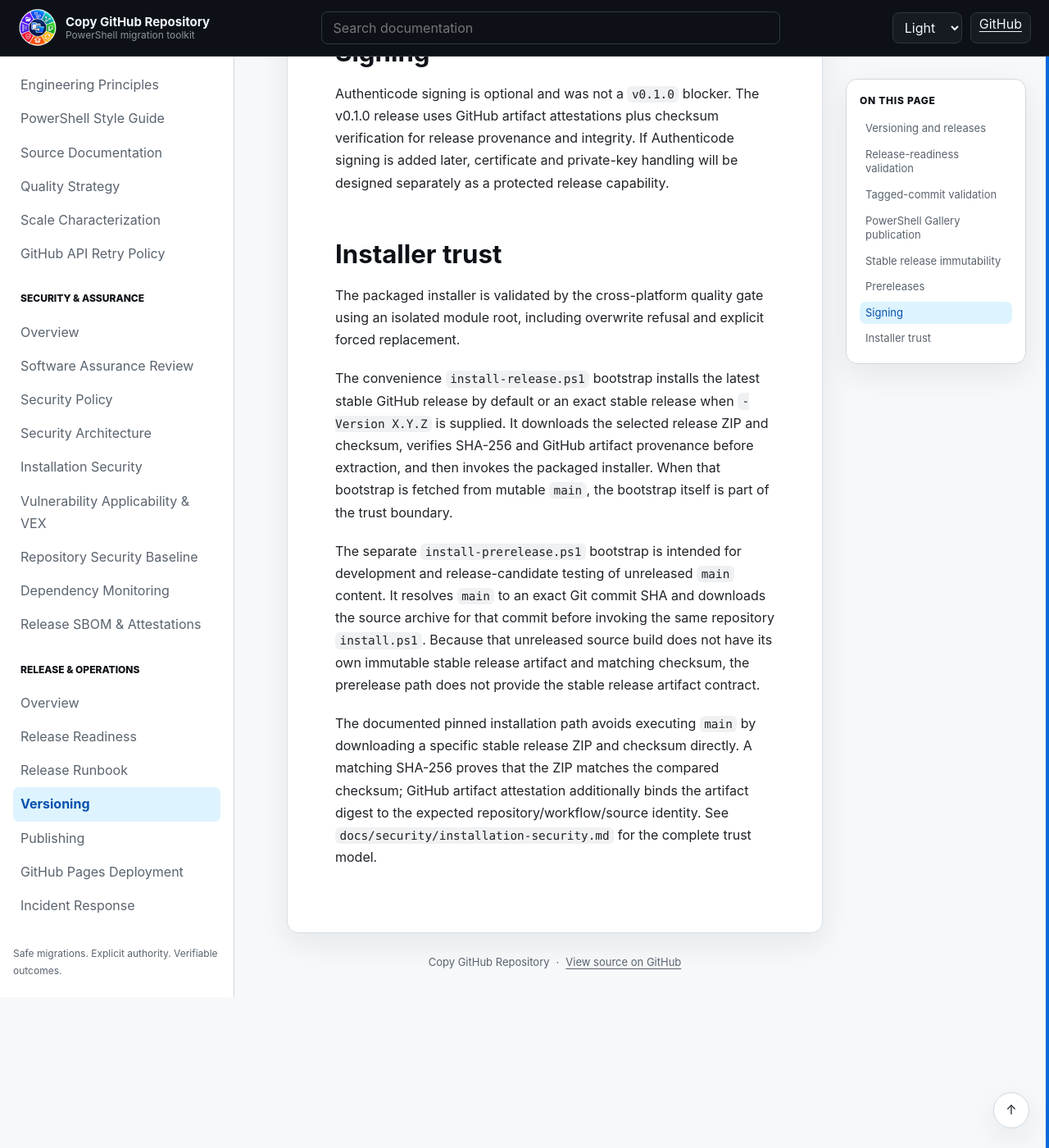
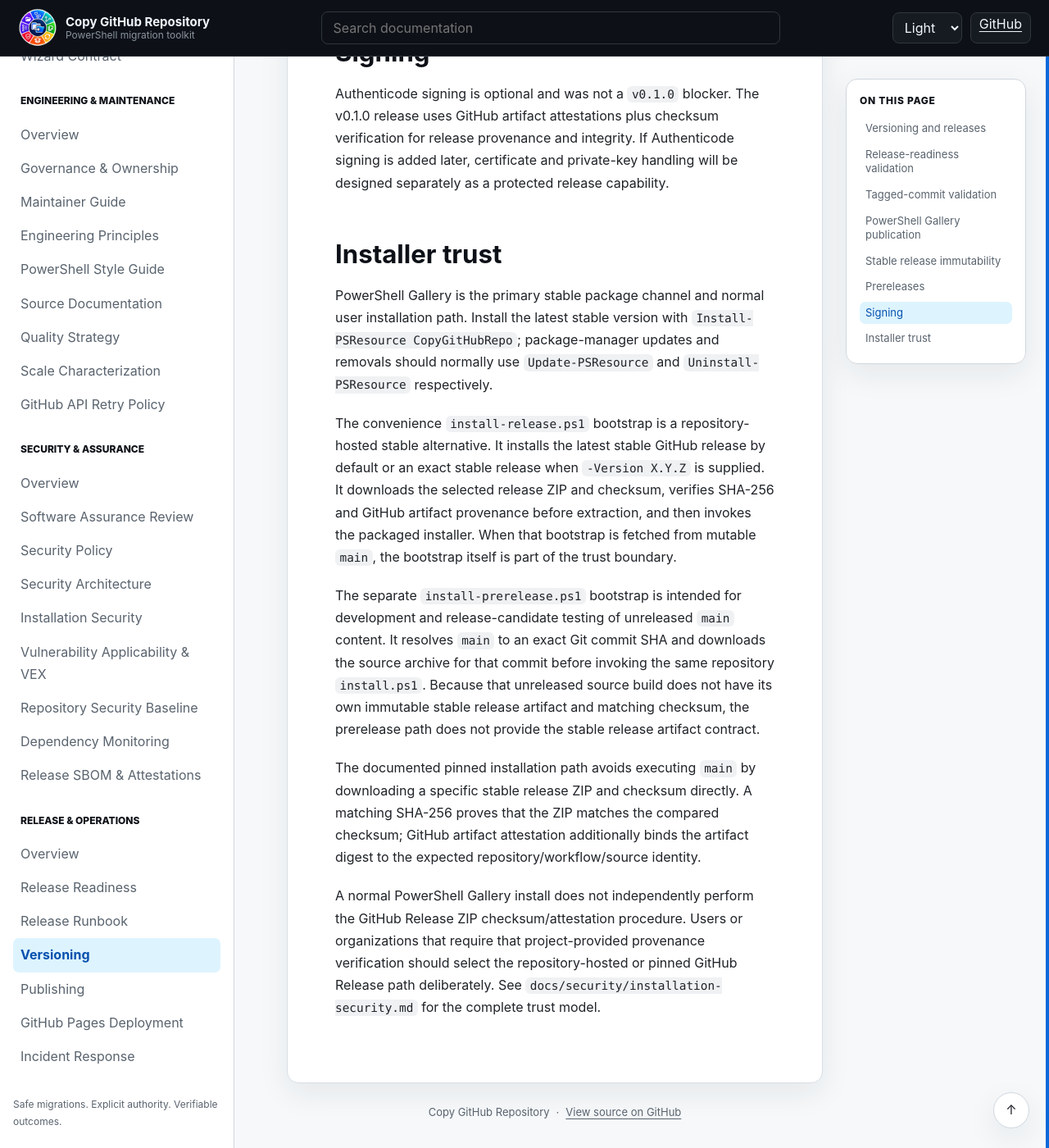
Before and after one commit to infoconex/copy-github-repo, a Jekyll site: the page built from docs/release/versioning.md, in a window 1280 px wide and 1400 px high, scrolled down 3668 px. Shown: the whole window at 82% size. Built offline with Jekyll 4.4.1, drawn with Linux system fonts in a browser that asks for light colours; our own code applies the rules of GitHub Pages for plain Markdown files.

Commit message:
Align release docs with Gallery installation

```diff
--- a/docs/release/versioning.md
+++ b/docs/release/versioning.md
@@ -64,10 +64,12 @@ Authenticode signing is optional and was not a `v0.1.0` blocker. The v0.1.0 rele
 
 ## Installer trust
 
-The packaged installer is validated by the cross-platform quality gate using an isolated module root, including overwrite refusal and explicit forced replacement.
+PowerShell Gallery is the primary stable package channel and normal user installation path. Install the latest stable version with `Install-PSResource CopyGitHubRepo`; package-manager updates and removals should normally use `Update-PSResource` and `Uninstall-PSResource` respectively.
 
-The convenience `install-release.ps1` bootstrap installs the latest stable GitHub release by default or an exact stable release when `-Version X.Y.Z` is supplied. It downloads the selected release ZIP and checksum, verifies SHA-256 and GitHub artifact provenance before extraction, and then invokes the packaged installer. When that bootstrap is fetched from mutable `main`, the bootstrap itself is part of the trust boundary.
+The convenience `install-release.ps1` bootstrap is a repository-hosted stable alternative. It installs the latest stable GitHub release by default or an exact stable release when `-Version X.Y.Z` is supplied. It downloads the selected release ZIP and checksum, verifies SHA-256 and GitHub artifact provenance before extraction, and then invokes the packaged installer. When that bootstrap is fetched from mutable `main`, the bootstrap itself is part of the trust boundary.
 
 The separate `install-prerelease.ps1` bootstrap is intended for development and release-candidate testing of unreleased `main` content. It resolves `main` to an exact Git commit SHA and downloads the source archive for that commit before invoking the same repository `install.ps1`. Because that unreleased source build does not have its own immutable stable release artifact and matching checksum, the prerelease path does not provide the stable release artifact contract.
 
-The documented pinned installation path avoids executing `main` by downloading a specific stable release ZIP and checksum directly. A matching SHA-256 proves that the ZIP matches the compared checksum; GitHub artifact attestation additionally binds the artifact digest to the expected repository/workflow/source identity. See `docs/security/installation-security.md` for the complete trust model.
+The documented pinned installation path avoids executing `main` by downloading a specific stable release ZIP and checksum directly. A matching SHA-256 proves that the ZIP matches the compared checksum; GitHub artifact attestation additionally binds the artifact digest to the expected repository/workflow/source identity.
+
+A normal PowerShell Gallery install does not independently perform the GitHub Release ZIP checksum/attestation procedure. Users or organizations that require that project-provided provenance verification should select the repository-hosted or pinned GitHub Release path deliberately. See `docs/security/installation-security.md` for the complete trust model.
```
